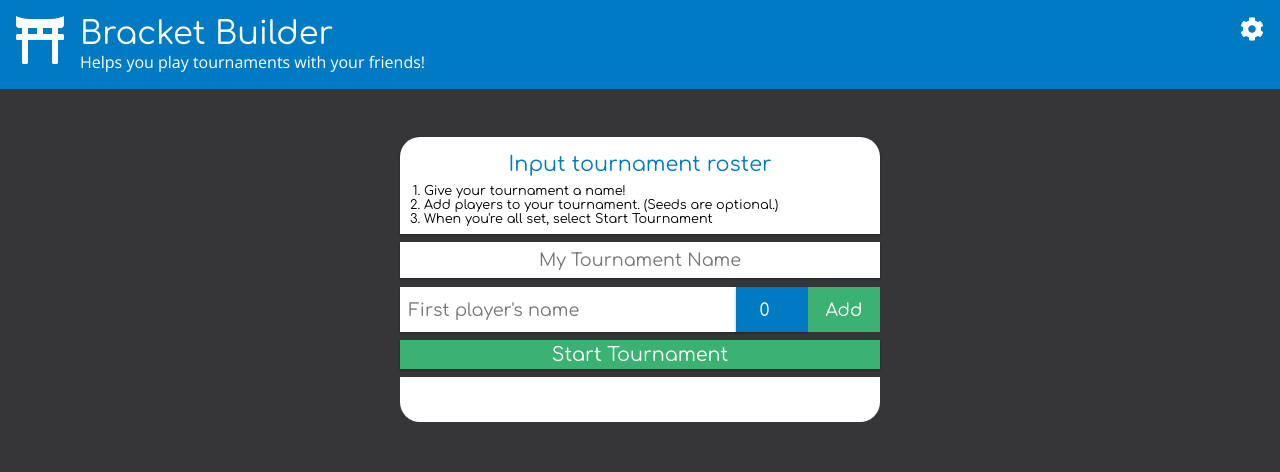
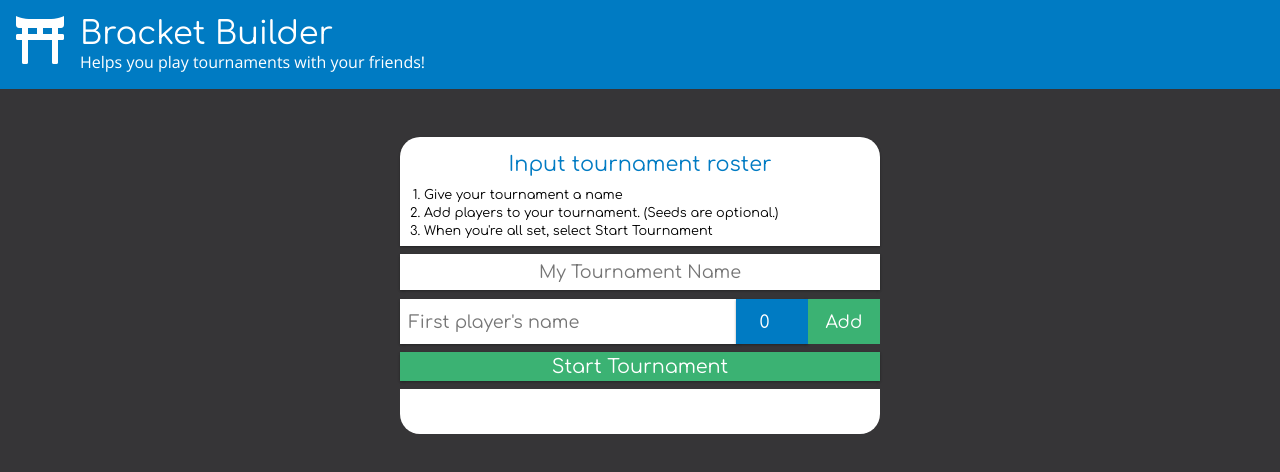
Before and after one commit to brother-donkey/bracket-builder, a website with bundled scripts: page index.html in a window 1280 px wide. Shown: the top 472 px of the page. Built offline with nearby package versions, Linux system fonts and the light colour scheme.

Commit message:
hide settings until it will do something.

```diff
--- a/includes/header.html
+++ b/includes/header.html
@@ -8,7 +8,7 @@
     </div>
 
     <div class="header-settings">
-        <button id="settings-button">
+        <button id="settings-button" hidden>
             <i class="fas fa-cog"></i>
         </button>
     </div>
--- a/includes/start-tourney.html
+++ b/includes/start-tourney.html
@@ -4,7 +4,7 @@
         <div id="player-input-directions">
             <h2>Input tournament roster</h2>
             <ol class="instructions-list">
-                <li>Give your tournament a name!</li>
+                <li>Give your tournament a name</li>
                 <li>Add players to your tournament. (Seeds are optional.)</li>
                 <li>When you're all set, select Start Tournament</li>
             </ol>
--- a/scss/_player-input-form.scss
+++ b/scss/_player-input-form.scss
@@ -96,6 +96,10 @@
 .instructions-list {
     margin: 0 1rem;
     font-size: .8rem;
+
+    li {
+        margin-top: .25rem;
+    }
 }
 
 #player-input-directions {
--- a/ts/settings.ts
+++ b/ts/settings.ts
@@ -1,4 +1,9 @@
 export function setupSettingsToggle(): void {
+    const settingsButton = document.getElementById('settings-button') as HTMLElement;
+    if (settingsButton) {
+        settingsButton.hidden = false;
+    }
+
     window.addEventListener('click', (e: Event) => {
         const target = e.target as HTMLElement;
         if (target && (target.id === 'settings-button' || target.closest('#settings-button'))) {
```
